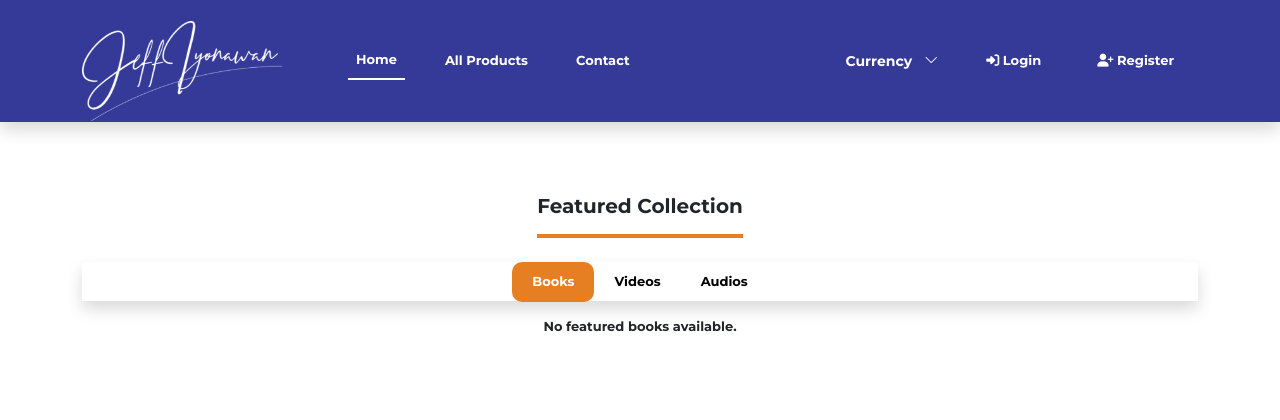
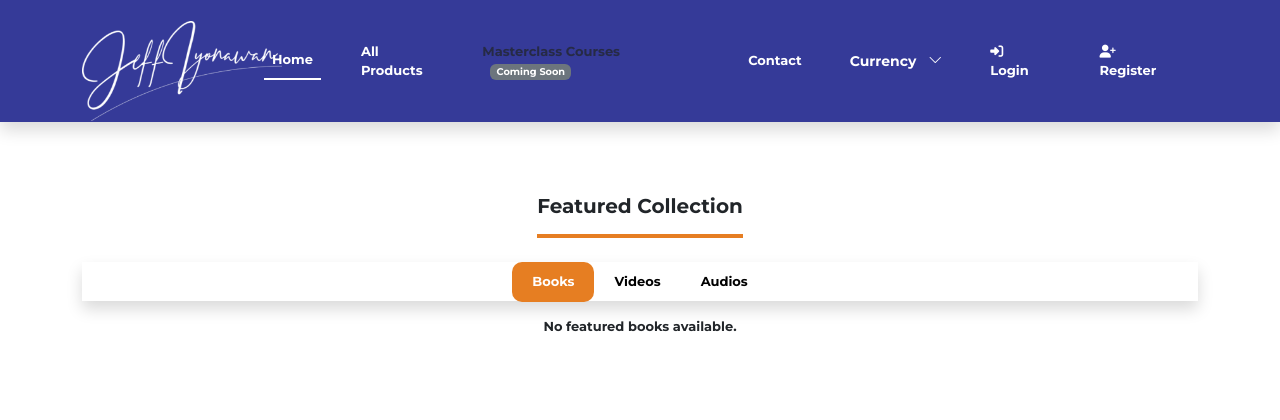
Before and after one commit to anointing1234/Degital_store, a Django app: page / in a window 1280 px wide. Shown: the top 420 px of the page. Run offline with Django 5.2, Linux system fonts and the light colour scheme; data that the repository does not hold is empty; some libraries are stand-ins or nearby versions.

Commit message:
Update nav.html

```diff
--- a/Digital_shop/templates/sections/nav.html
+++ b/Digital_shop/templates/sections/nav.html
@@ -273,7 +273,7 @@
         </li>
 
         <!-- Grouping "My Digital Library" and "Leadership Training" under a dropdown -->
-        {% if user.is_authenticated %}
+        <!-- {% if user.is_authenticated %}
           <li class="nav-item mx-3 dropdown">
             <a class="nav-link text-white dropdown-toggle link-underline {% if request.path == '/training' or request.path == '/library' %}active{% endif %}" href="#" id="userLinksDropdown" role="button" data-bs-toggle="dropdown" aria-expanded="false">My Account <i class="bi bi-chevron-down ms-2"></i></a>
             <ul class="dropdown-menu dropdown-menu-end" aria-labelledby="userLinksDropdown">
@@ -291,7 +291,13 @@
               </li>
             </ul>
           </li>
-        {% endif %}
+        {% endif %} -->
+
+           <li>
+          <a class="text-muted account-dropdown-item disabled" href="#" tabindex="-1" aria-disabled="true">
+            Masterclass Courses <span class="badge bg-secondary ms-2">Coming Soon</span>
+          </a>
+        </li>
 
         <li class="nav-item mx-3">
           <a class="nav-link text-white link-underline {% if request.path == '#contact' %}active{% endif %}" href="#contact">Contact</a>
@@ -346,7 +352,7 @@
     <a href="{% url 'home' %}#all-products" class="nav-link text-white">All Products</a>
 
     <!-- My Account Dropdown -->
-    {% if user.is_authenticated %}
+    <!-- {% if user.is_authenticated %}
       <div class="dropdown">
         <a href="#" class="nav-link text-white dropdown-toggle" id="accountDropdown" role="button" data-bs-toggle="collapse" data-bs-target="#accountMenu" aria-expanded="false">My Account <i class="bi bi-chevron-down ms-2"></i></a>
         <div id="accountMenu" class="collapse">
@@ -358,7 +364,15 @@
           <a href="{% url 'library' %}" class="nav-link text-white ps-3">My Digital Library</a>
         </div>
       </div>
-    {% endif %}
+    {% endif %} -->
+
+
+
+        <li>
+          <a class="text-muted account-dropdown-item disabled" href="#" tabindex="-1" aria-disabled="true">
+            Masterclass Courses <span class="badge bg-secondary ms-2">Coming Soon</span>
+          </a>
+        </li>
 
     <!-- Contact Link -->
     <a href="#contact" class="nav-link text-white">Contact</a>
```
